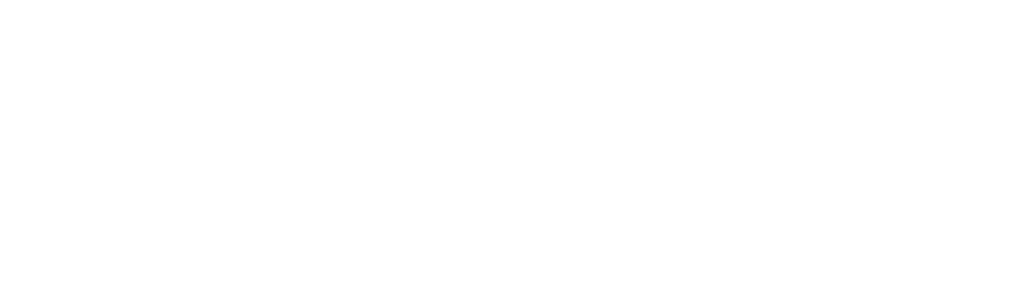
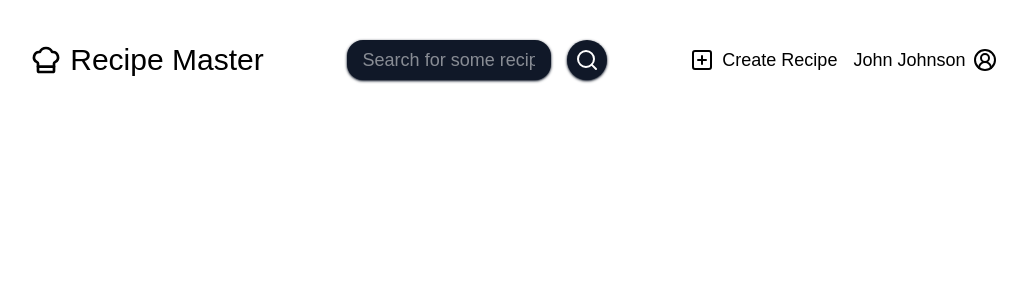
Before and after one commit to Void-Rikk/Recipe-Master, a React (Vite) app: page / in a window 1280 px wide. Shown: the top 300 px of the page, without its empty margins (163-1190 px from the left). Built offline with nearby package versions, Linux system fonts and the light colour scheme.

Commit message:
header without logic

```diff
--- /dev/null
+++ b/src/modules/home-page-header/components/SearchBar/SearchBar.tsx
@@ -0,0 +1,38 @@
+import Input from "../../../../shared/components/input/input.tsx";
+import Button from "../../../../shared/components/button/button.tsx";
+import { Search } from "lucide-react";
+import { type SubmitEventHandler, useState } from "react";
+
+
+function SearchBar() {
+    const [searchQuery, setSearchQuery] = useState<string>("");
+
+    const handleSearch: SubmitEventHandler = (e) => {
+        e.preventDefault();
+        if (searchQuery.length === 0) return;
+    }
+
+    return (
+        <form
+            className="flex items-center justify-center gap-4 w-[80%]"
+            onSubmit={ (e) => handleSearch(e) }
+        >
+            <Input
+                type="text"
+                className="h-10 w-[60%] rounded-2xl text-lg shadow-sm shadow-gray-900
+                focus:translate-y-[-2px] transition-all focus:shadow-lg outline-none"
+                placeholder="Search for some recipe"
+                value={ searchQuery }
+                onChange={ (e) => setSearchQuery(e.target.value) }
+            />
+            <Button
+                className="flex justify-center items-center p-2 min-w-8 min-h-8 rounded-full hover:translate-y-[-1px]
+                hover:bg-gray-900 hover:shadow-md hover:cursor-pointer shadow-sm shadow-gray-900 transition-all"
+            >
+                <Search />
+            </Button>
+        </form>
+    );
+}
+
+export default SearchBar;
--- /dev/null
+++ b/src/modules/home-page-header/components/header-title/header-title.tsx
@@ -0,0 +1,16 @@
+import { ChefHat } from "lucide-react";
+
+
+function HeaderTitle() {
+
+    return (
+        <h1
+            className="flex gap-2 items-center text-3xl justify-self-end"
+        >
+            <ChefHat className="w-8 h-8" />
+            Recipe Master
+        </h1>
+    );
+}
+
+export default HeaderTitle;
--- /dev/null
+++ b/src/modules/home-page-header/components/header/header.tsx
@@ -0,0 +1,26 @@
+import HeaderTitle from "../header-title/header-title.tsx";
+import { useState } from "react";
+import SearchBar from "../SearchBar/SearchBar.tsx";
+import OnAuthLinks from "../links/on-auth-links.tsx";
+import NoAuthLinks from "../links/no-auth-links.tsx";
+
+
+function Header() {
+    const [isAuth] = useState<boolean>(true);
+    const [username] = useState<string>("John Johnson");
+
+    return (
+        <header className="grid grid-cols-3 grid-rows-1 justify-items-center items-center">
+            <HeaderTitle />
+            <SearchBar />
+            <div className="flex gap-4 justify-self-start">
+                {isAuth
+                    ? <OnAuthLinks username={ username } userID={'52'} />
+                    : <NoAuthLinks />
+                }
+            </div>
+        </header>
+    );
+}
+
+export default Header;
--- /dev/null
+++ b/src/modules/home-page-header/components/links/no-auth-links.tsx
@@ -0,0 +1,20 @@
+import { CircleUserRound } from "lucide-react";
+import { Link } from "react-router";
+
+
+function NoAuthLinks() {
+
+    return (
+        <>
+            <Link
+                to={"/auth"}
+                className="flex items-center gap-2 text-lg hover:underline"
+            >
+                Sign in
+                <CircleUserRound />
+            </Link>
+        </>
+    );
+}
+
+export default NoAuthLinks;
--- /dev/null
+++ b/src/modules/home-page-header/components/links/on-auth-links.tsx
@@ -0,0 +1,32 @@
+import { Link } from "react-router";
+import { CircleUserRound, SquarePlus } from "lucide-react";
+
+
+interface OnAuthLinksProps {
+    username: string;
+    userID: string;
+}
+
+function OnAuthLinks({ username, userID }: OnAuthLinksProps) {
+
+    return (
+        <>
+            <Link
+                to={ "/create" }
+                className="flex items-center gap-2 text-lg hover:underline"
+            >
+                <SquarePlus />
+                Create Recipe
+            </Link>
+            <Link
+                to={ `/user/${userID}` }
+                className="flex items-center gap-2 text-lg hover:underline"
+            >
+                { username }
+                <CircleUserRound />
+            </Link>
+        </>
+    );
+}
+
+export default OnAuthLinks;
--- /dev/null
+++ b/src/modules/home-page-header/index.ts
@@ -0,0 +1,3 @@
+import Header from "./components/header/header.tsx";
+
+export { Header }
--- a/src/pages/home-page/home-page.tsx
+++ b/src/pages/home-page/home-page.tsx
@@ -1,10 +1,12 @@
+import { Header } from "../../modules/home-page-header";
 
 
 function HomePage() {
 
     return (
-        <>
-        </>
+        <div className="w-full mt-10">
+            <Header />
+        </div>
     );
 }
 
```
